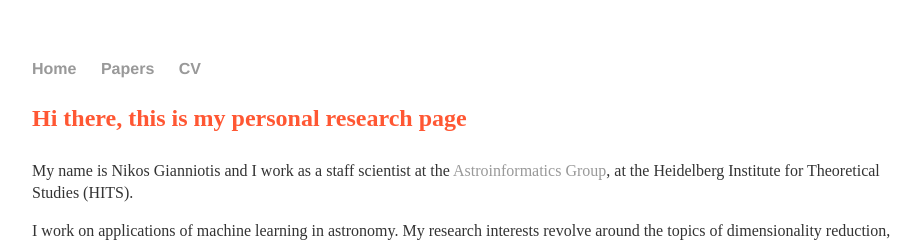
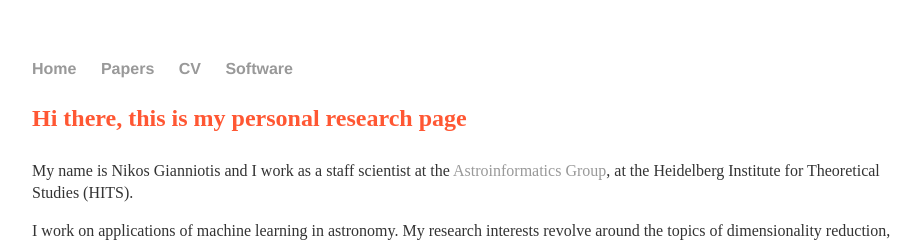
Before and after one commit to ngiann/ngiann.github.io, a Jekyll site: the page built from index.html, in a window 1280 px wide. Shown: the top 245 px of the page, without its empty margins (160-1080 px from the left). Built offline with Jekyll 4.4.1, drawn with Linux system fonts in a browser that asks for light colours.

Commit message:
Update default.html

```diff
--- a/_layouts/default.html
+++ b/_layouts/default.html
@@ -11,7 +11,7 @@
 	        		<li><a href="/">Home</a></li>
 		        	<li><a href="/papers">Papers</a></li>
 	        		<li><a href="/cv">CV</a></li>
-<!-- 	        		<li><a href="/blog">Software</a></li> -->
+ 	        		<li><a href="/blog">Software</a></li>
 	    		</ul>
 			</nav>
 			<div class="container">
```
